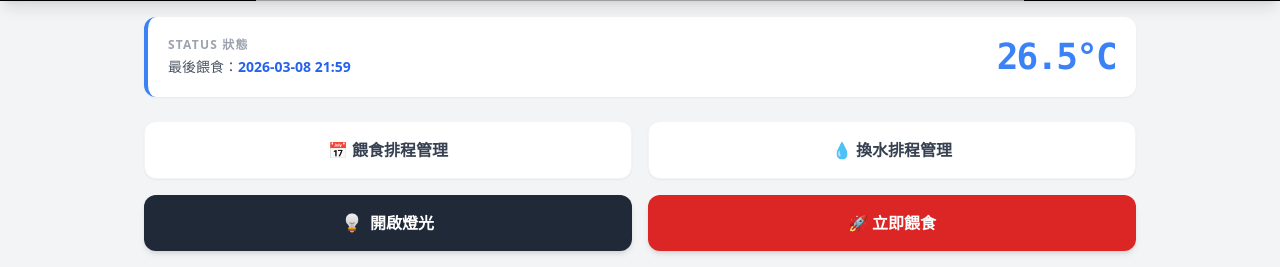
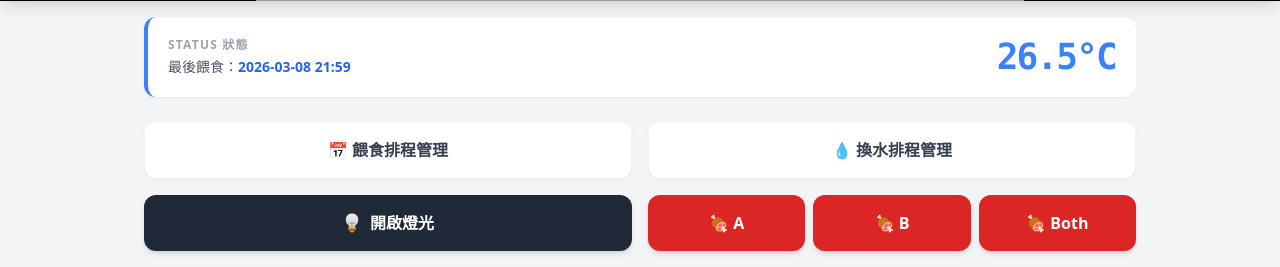
Before and after one commit to CrowHatter/IotFishTank, a Flask app: page / in a window 1280 px wide. Shown: the part 631-898 px from the top of the page. Run offline with Flask 3, Linux system fonts and the light colour scheme; the visitor is signed in with stand-in values (Sample User, id 1); some libraries are stand-ins or nearby versions; grey boxes are pictures that could not be loaded.

Commit message:
Seperate feeding logic

```diff
--- a/app.py
+++ b/app.py
@@ -28,21 +28,25 @@ fish_cam = FishCamera()
 scheduler = APScheduler()
 file_lock = threading.Lock()
 
-# --- 2. 輔助函式：同步餵食邏輯 ---
-def perform_dual_feed():
-    """使用執行緒讓兩台餵食器同時啟動"""
-    # 檢查是否任一馬達正在忙碌
-    if feeder_a.is_busy or feeder_b.is_busy:
+# --- 2. 輔助函式：餵食邏輯 ---
+def perform_feed(target='both'):
+    """餵食指定目標並等待完成: target = 'A' | 'B' | 'both'"""
+    feeders = []
+    if target in ('A', 'both'):
+        feeders.append(feeder_a)
+    if target in ('B', 'both'):
+        feeders.append(feeder_b)
+
+    # 任一目標馬達忙碌則拒絕
+    if any(f.is_busy for f in feeders):
         return False
 
-    # 定義內部執行函式
-    def thread_feed(f): f.feed_sequence()
-
-    # 建立並啟動執行緒
-    t1 = threading.Thread(target=thread_feed, args=(feeder_a,))
-    t2 = threading.Thread(target=thread_feed, args=(feeder_b,))
-    t1.start()
-    t2.start()
+    # 啟動執行緒並等待完成（join 確保 HTTP 回應與實際完成同步）
+    threads = [threading.Thread(target=f.feed_sequence) for f in feeders]
+    for t in threads:
+        t.start()
+    for t in threads:
+        t.join()
 
     # 更新最後餵食時間紀錄
     now_str = datetime.now().strftime("%Y-%m-%d %H:%M")
@@ -114,7 +118,7 @@ def check_schedule():
             if item.get('enabled') and item.get('time') == now_time:
                 if now_day in item.get('days', []):
                     # 修改：呼叫同步餵食函式
-                    if perform_dual_feed():
+                    if perform_feed('both'):
                         print(f"[{now.strftime('%H:%M:%S')}] 自動雙投餵執行成功")
                     break
 
@@ -238,7 +242,8 @@ def trigger_action():
     action = request.json.get('action')
     if action == 'feed':
         # 修改：呼叫同步餵食函式
-        success = perform_dual_feed()
+        target = request.json.get('target', 'both')
+        success = perform_feed(target)
         return jsonify({"status": "success" if success else "busy"})
     elif action in ['light_on', 'light_off']:
         new_status = "on" if action == 'light_on' else "off"
--- a/templates/index.html
+++ b/templates/index.html
@@ -72,9 +72,17 @@
             <img id="video-stream" src="/video_feed" alt="Fish Tank Live Stream">
 
             <div id="fs-controls" class="absolute top-4 right-4 flex space-x-4 z-50" onclick="event.stopPropagation()">
-                <button onclick="triggerFeed()" class="text-3xl hover:scale-110 transition-transform">
-                    <span id="icon-feed">🍖</span>
-                </button>
+                <!-- 放大畫面餵食：點擊後出現下拉選單 -->
+                <div id="fs-feed-container" class="relative">
+                    <button onclick="toggleFeedDropdown(event)" class="text-3xl hover:scale-110 transition-transform select-none">
+                        <span id="icon-feed">🍖</span>
+                    </button>
+                    <div id="feed-dropdown" class="hidden absolute top-full right-0 mt-2 bg-black/80 backdrop-blur-sm rounded-xl overflow-hidden text-white text-sm shadow-xl min-w-[5.5rem]">
+                        <button onclick="selectFeed(event,'A')"    class="flex items-center gap-2 w-full px-4 py-2.5 hover:bg-white/20 active:bg-white/30 font-bold">🍖 <span>A</span></button>
+                        <button onclick="selectFeed(event,'B')"    class="flex items-center gap-2 w-full px-4 py-2.5 hover:bg-white/20 active:bg-white/30 font-bold border-t border-white/10">🍖 <span>B</span></button>
+                        <button onclick="selectFeed(event,'both')" class="flex items-center gap-2 w-full px-4 py-2.5 hover:bg-white/20 active:bg-white/30 font-bold border-t border-white/10">🍖 <span>Both</span></button>
+                    </div>
+                </div>
                 <button id="btn-light-icon" onclick="toggleLight()" class="hover:scale-110 transition-transform">
                     <img id="icon-light" src="/static/resource/light_off.png" class="w-8 h-8 object-contain">
                 </button>
@@ -104,9 +112,18 @@
                 <img id="main-icon-light" src="/static/resource/light_off.png" class="w-5 h-5 mr-2 object-contain">
                 <span id="main-text-light">開啟燈光</span>
             </button>
-            <button id="main-btn-feed" onclick="triggerFeed()" class="bg-red-600 text-white py-4 rounded-xl font-black shadow-md transition-all active:scale-95 disabled:opacity-50">
-                <span id="main-text-feed">🚀 立即餵食</span>
-            </button>
+            <!-- 普通畫面餵食：直接三選一 -->
+            <div class="grid grid-cols-3 gap-2">
+                <button id="main-btn-feed-A" onclick="triggerFeed('A')" class="bg-red-600 text-white py-4 rounded-xl font-black shadow-md transition-all active:scale-95 disabled:opacity-50">
+                    <span id="main-text-feed-A">🍖 A</span>
+                </button>
+                <button id="main-btn-feed-B" onclick="triggerFeed('B')" class="bg-red-600 text-white py-4 rounded-xl font-black shadow-md transition-all active:scale-95 disabled:opacity-50">
+                    <span id="main-text-feed-B">🍖 B</span>
+                </button>
+                <button id="main-btn-feed-both" onclick="triggerFeed('both')" class="bg-red-600 text-white py-4 rounded-xl font-black shadow-md transition-all active:scale-95 disabled:opacity-50">
+                    <span id="main-text-feed-both">🍖 Both</span>
+                </button>
+            </div>
         </div>
     </div>
 
@@ -297,16 +314,60 @@
             if(isLightOn) btn.classList.replace('bg-gray-800', 'bg-yellow-500'); else btn.classList.replace('bg-yellow-500', 'bg-gray-800');
         }
 
-        async function triggerFeed() {
+        // --- 下拉選單 ---
+        let feedDropdownOpen = false;
+
+        function toggleFeedDropdown(e) {
+            e.stopPropagation();
+            if (isFeeding) return;
+            feedDropdownOpen = !feedDropdownOpen;
+            document.getElementById('feed-dropdown').classList.toggle('hidden', !feedDropdownOpen);
+        }
+
+        function closeFeedDropdown() {
+            feedDropdownOpen = false;
+            document.getElementById('feed-dropdown').classList.add('hidden');
+        }
+
+        function selectFeed(e, target) {
+            e.stopPropagation();
+            closeFeedDropdown();
+            triggerFeed(target);
+        }
+
+        // 點擊畫面任意處關閉下拉選單
+        document.addEventListener('click', () => { if (feedDropdownOpen) closeFeedDropdown(); });
+
+        // --- 餵食狀態 UI ---
+        const FEED_LABELS = { A: '🍖 A', B: '🍖 B', both: '🍖 Both' };
+
+        function setFeedingState(feeding) {
+            ['A', 'B', 'both'].forEach(t => {
+                const btn  = document.getElementById(`main-btn-feed-${t}`);
+                const span = document.getElementById(`main-text-feed-${t}`);
+                if (!btn) return;
+                btn.disabled = feeding;
+                if (feeding) {
+                    btn.classList.replace('bg-red-600', 'bg-gray-400');
+                    span.textContent = '⏳ 餵食中';
+                } else {
+                    btn.classList.replace('bg-gray-400', 'bg-red-600');
+                    span.textContent = FEED_LABELS[t];
+                }
+            });
+            document.getElementById('icon-feed').textContent = feeding ? '⏳' : '🍖';
+        }
+
+        async function triggerFeed(target = 'both') {
             if (isFeeding) return;
             isFeeding = true;
-            const mainBtn = document.getElementById('main-btn-feed');
-            mainBtn.disabled = true; mainBtn.classList.replace('bg-red-600', 'bg-gray-400');
+            setFeedingState(true);
             try {
-                await fetch('/api/action', { method: 'POST', headers: {'Content-Type': 'application/json'}, body: JSON.stringify({action: 'feed'}) });
+                await fetch('/api/action', { method: 'POST', headers: {'Content-Type': 'application/json'}, body: JSON.stringify({action: 'feed', target: target}) });
                 await loadConfig();
             } finally {
-                isFeeding = false; mainBtn.disabled = false; mainBtn.classList.replace('bg-gray-400', 'bg-red-600');
+                isFeeding = false;
+                setFeedingState(false);
             }
         }
 
```
